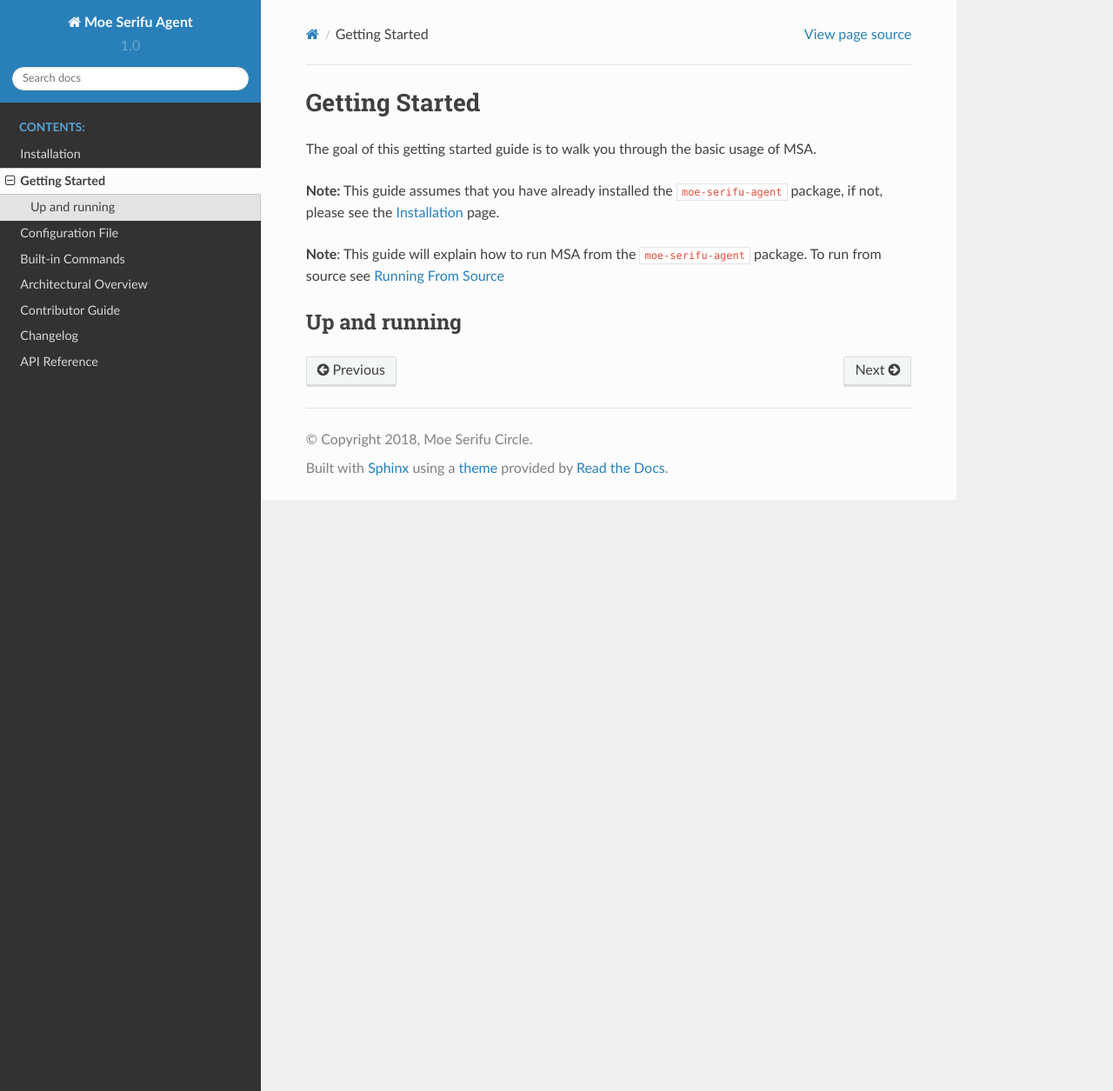
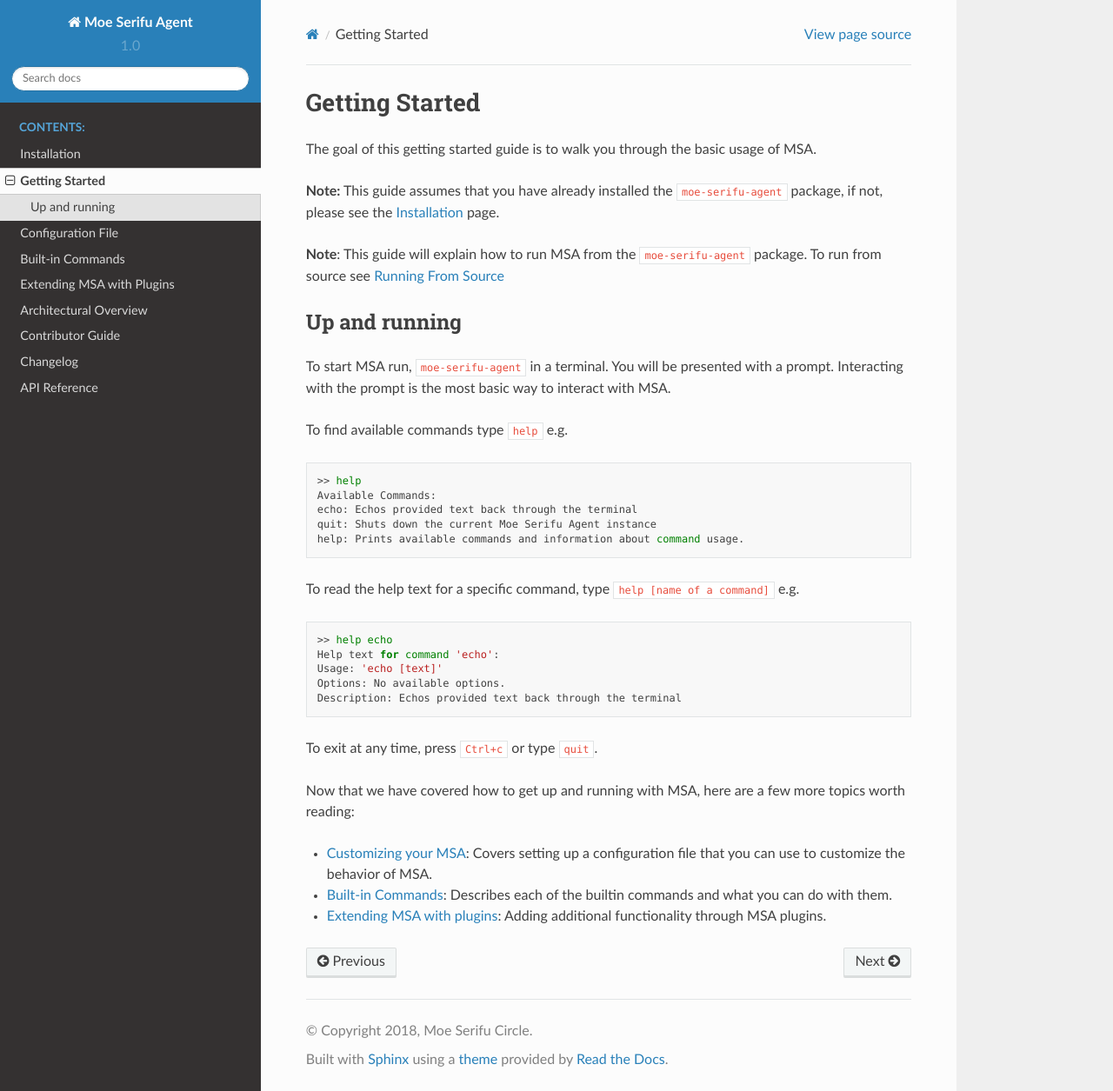
Before and after one commit to moe-serifu-circle/moe-serifu-agent, a Sphinx documentation site: the page built from python/sphinx/getting_started.md, in a window 1280 px wide and 1255 px high. Shown: the whole window at 87% size. Built offline with Sphinx 7.4.7 and the Read the Docs theme 2.0.0, drawn with Linux system fonts in a browser that asks for light colours; pages that are not in the unit, such as notebooks, are missing from menus.

Commit message:
finishes getting started

````diff
--- a/python/sphinx/getting_started.md
+++ b/python/sphinx/getting_started.md
@@ -5,6 +5,39 @@ The goal of this getting started guide is to walk you through the basic usage of
 **Note:** This guide assumes that you have already installed the `moe-serifu-agent` package, if not, please see the
 [Installation](installation) page.
 
-**Note**: This guide will explain how to run MSA from the `moe-serifu-agent` package. To run from source see [Running From Source](contributor_guide#running-from-source)
+**Note**: This guide will explain how to run MSA from the `moe-serifu-agent` package. To run from source see
+[Running From Source](contributor_guide#running-from-source)
 
 ## Up and running
+
+To start MSA run, `moe-serifu-agent` in a terminal. You will be presented with a prompt. Interacting with the prompt is
+the most basic way to interact with MSA.
+
+To find available commands type `help` e.g.
+
+```bash
+>> help
+Available Commands:
+echo: Echos provided text back through the terminal
+quit: Shuts down the current Moe Serifu Agent instance
+help: Prints available commands and information about command usage.
+```
+
+To read the help text for a specific command, type `help [name of a command]` e.g.
+```bash
+>> help echo
+Help text for command 'echo':
+Usage: 'echo [text]'
+Options: No available options.
+Description: Echos provided text back through the terminal
+```
+
+
+To exit at any time, press `Ctrl+c` or type `quit`.
+
+
+Now that we have covered how to get up and running with MSA, here are a few more topics worth reading:
+- [Customizing your MSA](configuration): Covers setting up a configuration file that you can use to customize the
+behavior of MSA.
+- [Built-in Commands](builtin_commands): Describes each of the builtin commands and what you can do with them.
+- [Extending MSA with plugins](plugins): Adding additional functionality through MSA plugins.
--- a/python/sphinx/index.rst
+++ b/python/sphinx/index.rst
@@ -19,6 +19,7 @@ Welcome to Moe Serifu Agent's documentation!
    getting_started
    configuration
    builtin_commands
+   plugins
    architecture
    contributor_guide
    changelog
--- /dev/null
+++ b/python/sphinx/plugins.md
@@ -0,0 +1,3 @@
+# Extending MSA with Plugins
+
+**[[STUB]]**
````
